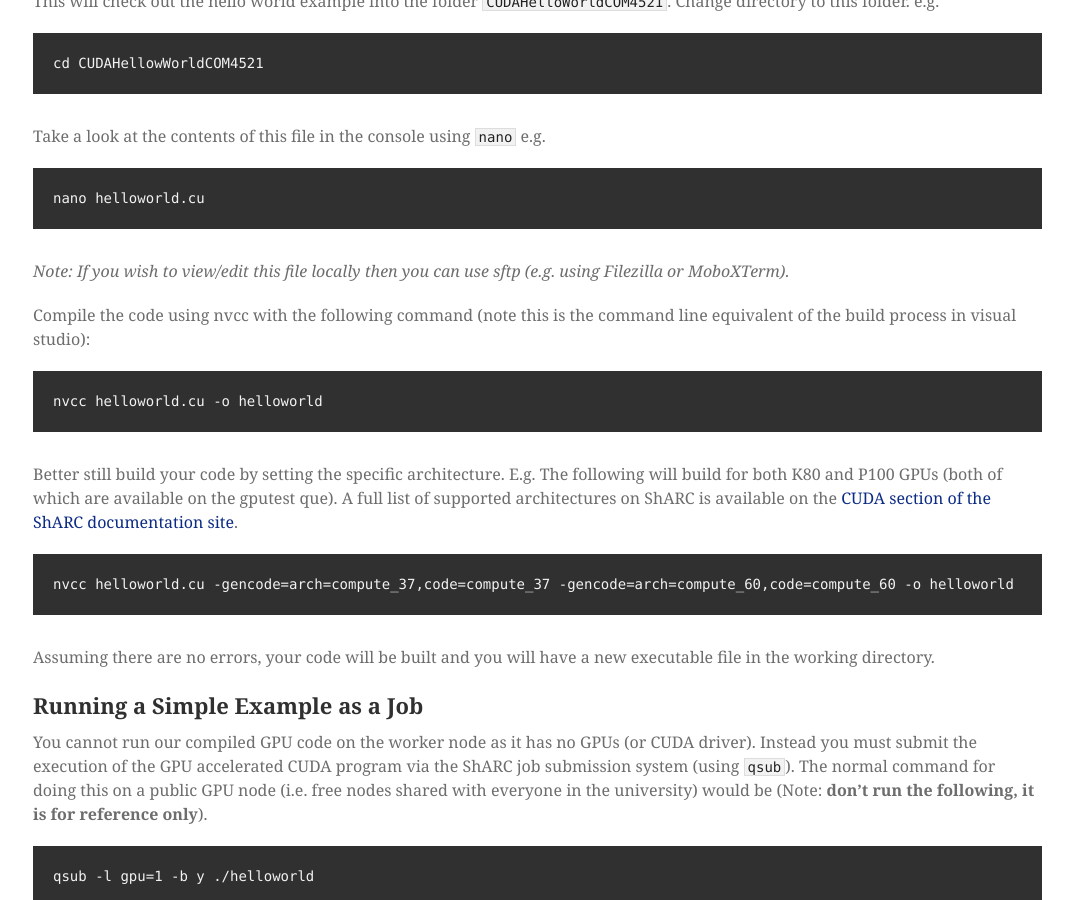
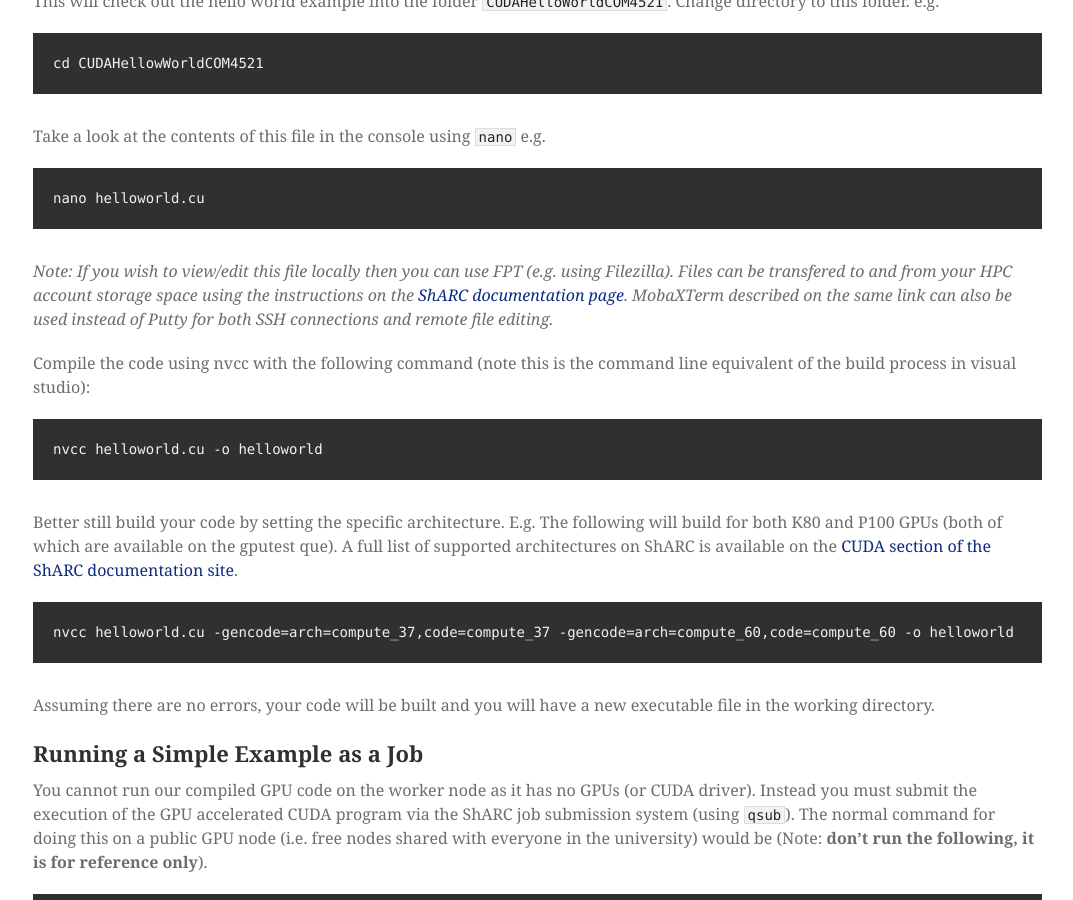
Before and after one commit to mondus/mondus.github.io, a Jekyll site: the page built from teaching/COM4521/sharc.md, in a window 1280 px wide and 900 px high, scrolled down 2704 px. Shown: the whole window, without its empty margins (207-1280 px from the left). Built offline with Jekyll 4.4.1, drawn with Linux system fonts in a browser that asks for light colours; nearby versions of some CDN libraries; some web fonts are replaced; some of the changed text lies outside the part shown.

Commit message:
Update sharc.md

```diff
--- a/teaching/COM4521/sharc.md
+++ b/teaching/COM4521/sharc.md
@@ -25,7 +25,7 @@ The ShARC is accessed through an `ssh` terminal. To login to ShARC from a CICS m
 
 If you are connecting from a machine which is your own (i.e. not a CICS managed desktop) then connect to ShARC using the instructions provided on the [ShARC documentation site](http://docs.hpc.shef.ac.uk/en/latest/sharc/index.html):
 
-[http://docs.hpc.shef.ac.uk/en/latest/hpc/getting-started.html](http://docs.hpc.shef.ac.uk/en/latest/hpc/getting-started.html).
+[http://docs.hpc.shef.ac.uk/en/latest/hpc/connecting.html]http://docs.hpc.shef.ac.uk/en/latest/hpc/connecting.html).
 
 Once you are logged into a ShARC head node then request an interactive session by typing
 
@@ -70,7 +70,7 @@ Take a look at the contents of this file in the console using `nano` e.g.
 
 	nano helloworld.cu
 
-*Note: If you wish to view/edit this file locally then you can use sftp (e.g. using Filezilla or MoboXTerm).*
+*Note: If you wish to view/edit this file locally then you can use FPT (e.g. using Filezilla). Files can be transfered to and from your HPC account storage space using the instructions on the [ShARC documentation page](http://docs.hpc.shef.ac.uk/en/latest/hpc/transferring-files.html). MobaXTerm described on the same link can also be used instead of Putty for both SSH connections and remote file editing.*
 
 Compile the code using nvcc with the following command (note this is the command line equivalent of the build process in visual studio):
 
```
